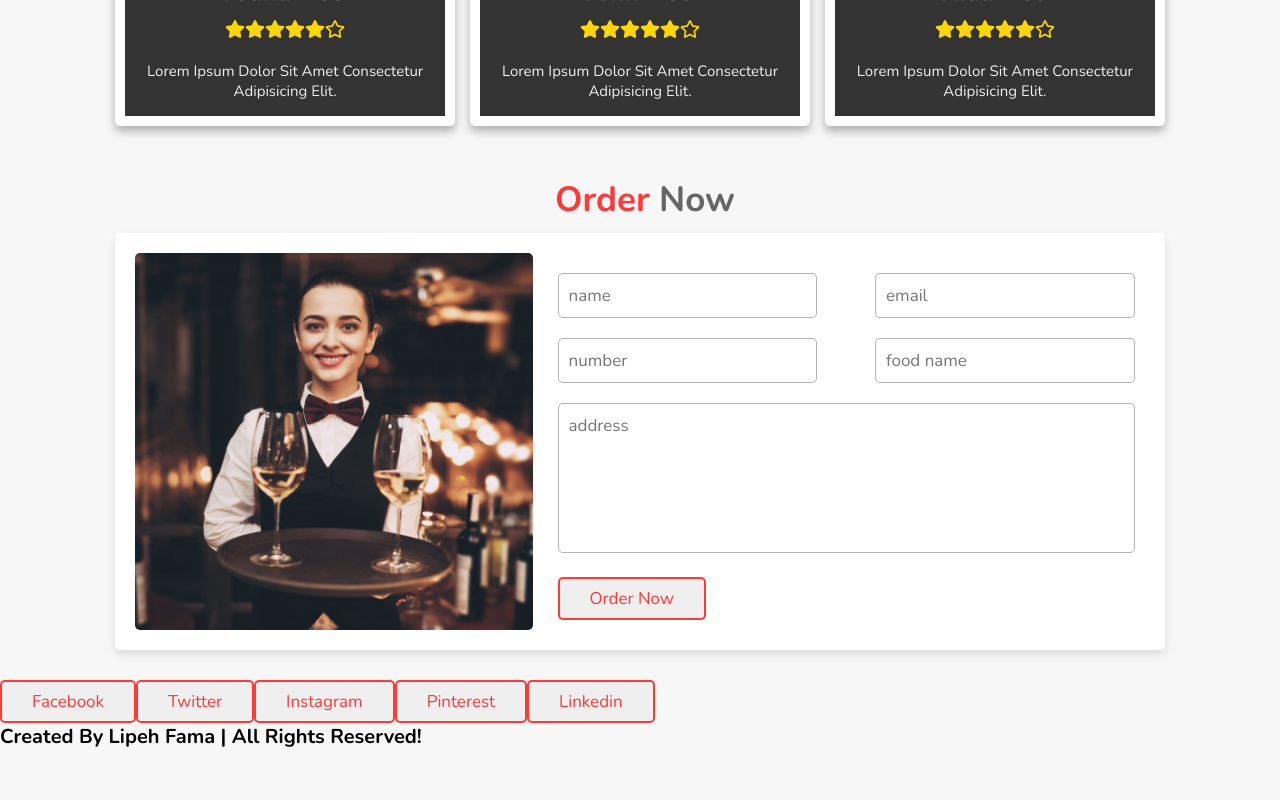
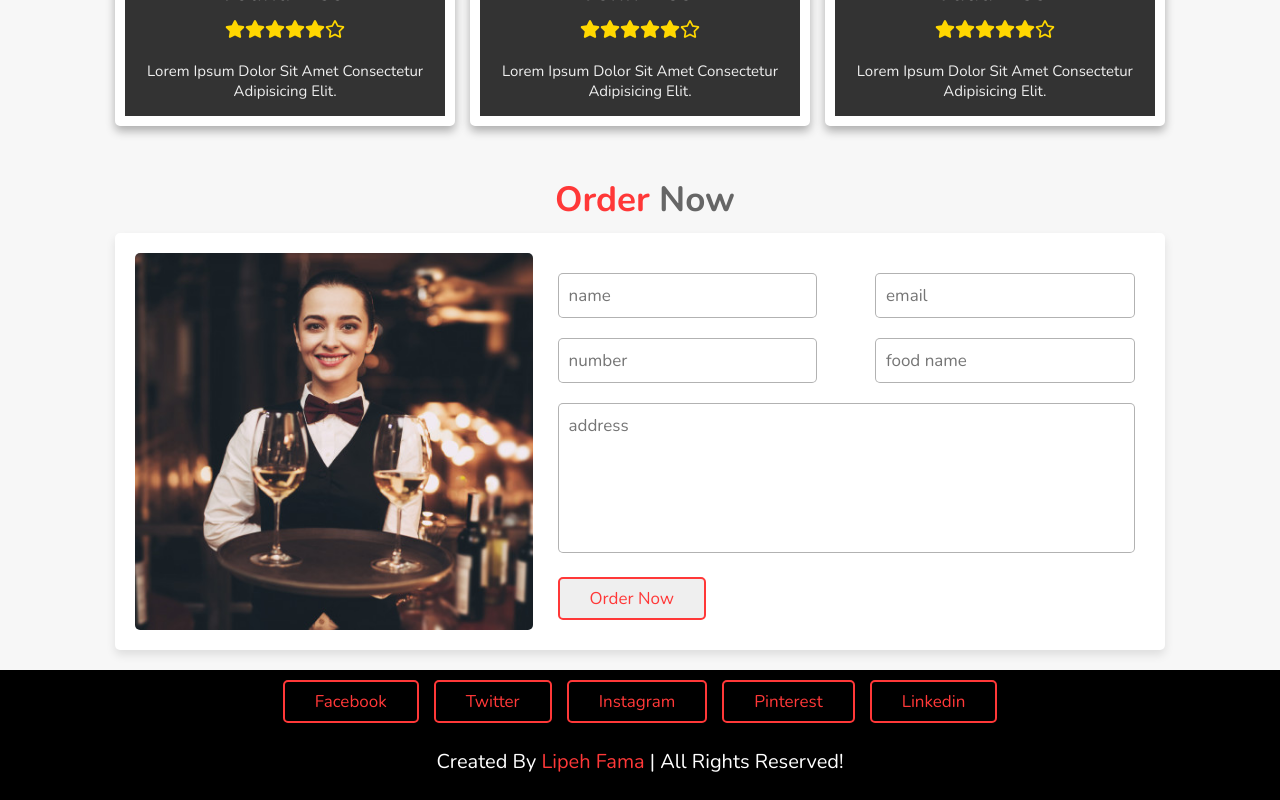
Before and after one commit to FelipeFama/Food-Website, a Next.js app: page / in a window 1280 px wide. Shown: the part 4353-5153 px from the top of the page. Before the commit the page ends 5103 px from the top, so only its background shows below. Built offline with nearby package versions, Linux system fonts and the light colour scheme.

Commit message:
feat: styling Footer component

```diff
--- a/components/Layout/Footer/index.tsx
+++ b/components/Layout/Footer/index.tsx
@@ -4,8 +4,8 @@ import ButtonComponent from "../../ButtonComponent";
 
 export default function Footer() {
   return (
-    <footer className="footer">
-      <div className="share">
+    <footer className={styles.footer}>
+      <div className={styles.share}>
         <ButtonComponent>facebook</ButtonComponent>
         <ButtonComponent>twitter</ButtonComponent>
         <ButtonComponent>instagram</ButtonComponent>
@@ -13,7 +13,7 @@ export default function Footer() {
         <ButtonComponent>linkedin</ButtonComponent>
       </div>
 
-      <h1 className="credit">
+      <h1 className={styles.credit}>
         created by <span> lipeh fama </span> | all rights reserved!
       </h1>
     </footer>
--- a/components/Layout/Footer/style.module.scss
+++ b/components/Layout/Footer/style.module.scss
@@ -0,0 +1,24 @@
+@use "../../../styles/variables.scss";
+
+.footer {
+  background: variables.$black;
+  text-align: center;
+  & button {
+    background: variables.$black;
+  }
+  & .share {
+    display: flex;
+    justify-content: center;
+    flex-wrap: wrap;
+    gap: 1.5rem;
+  }
+  & .credit {
+    padding: 2.5rem 1rem;
+    color: variables.$white;
+    font-weight: normal;
+    font-size: 2rem;
+    & span {
+      color: variables.$medium-light-red;
+    }
+  }
+}
```
